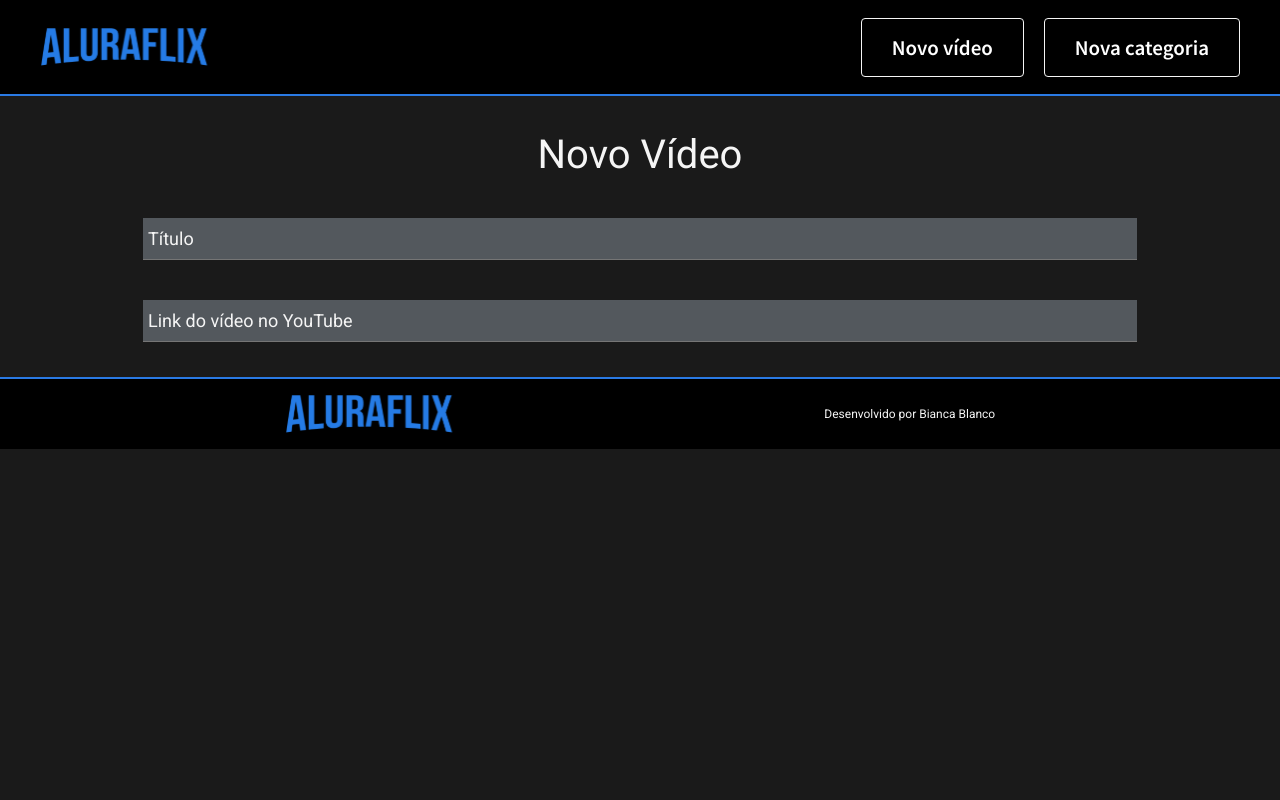
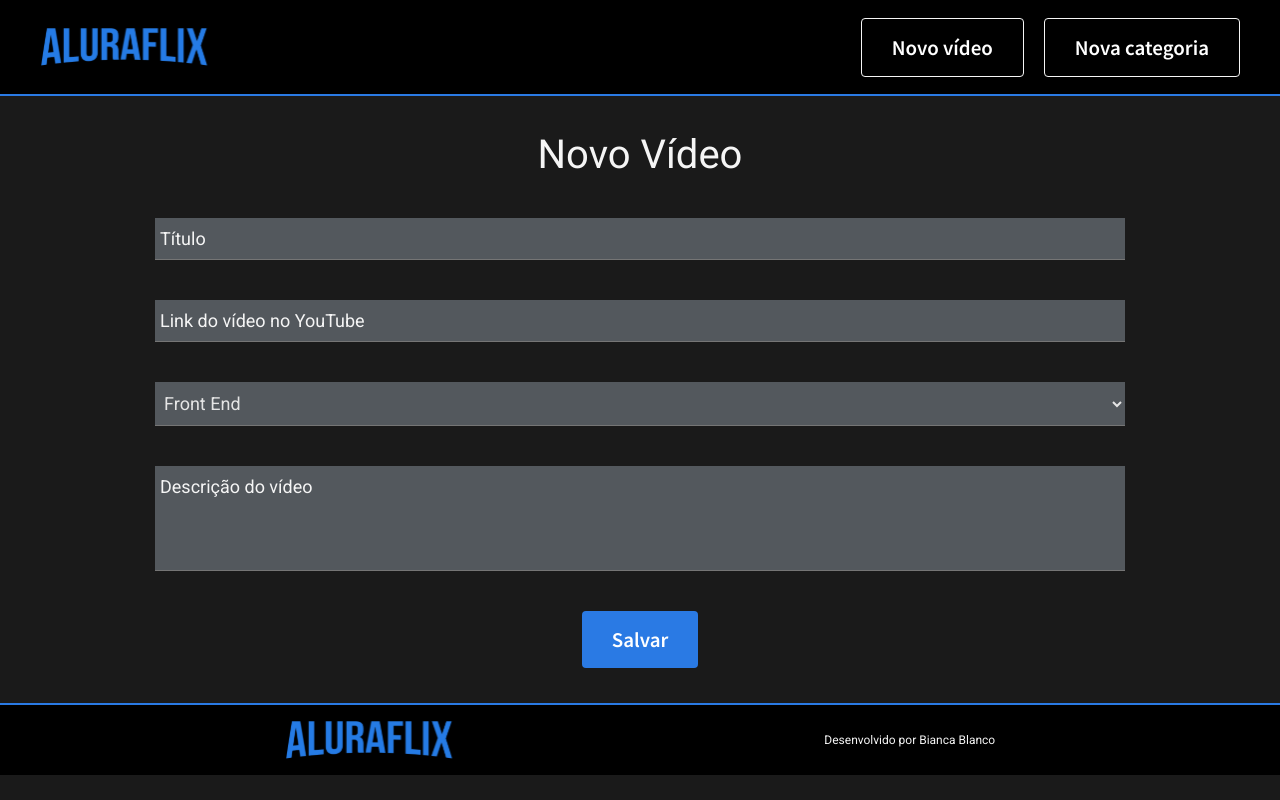
Before and after one commit to bncblnc/dogflix, a React (Create React App) app: page /novovideo in a window 1280 px wide. Built offline with nearby package versions, Linux system fonts and the light colour scheme.

Commit message:
adding function to form and create textarea and select

```diff
--- a/src/components/Form/SelectInput.jsx
+++ b/src/components/Form/SelectInput.jsx
@@ -0,0 +1,26 @@
+import React from "react";
+import styled from "styled-components";
+
+import { FieldContainer, StyledLabel, fieldStyled } from ".";
+
+const StyledSelect = styled.select`
+  ${fieldStyled};
+`;
+
+export default function Select({ name, options, setFunction }) {
+  return (
+    <FieldContainer>
+      <StyledSelect
+        name={name}
+        onChange={(event) => setFunction(event.target.value)}
+        required
+      >
+        {options.map((obj, i) => (
+          <option key={i} value={Object.keys(obj)[0]}>
+            {Object.values(obj)[0]}
+          </option>
+        ))}
+      </StyledSelect>
+    </FieldContainer>
+  );
+}
--- a/src/components/Form/TextLarge.jsx
+++ b/src/components/Form/TextLarge.jsx
@@ -0,0 +1,32 @@
+import React from "react";
+import styled from "styled-components";
+
+import {
+  Bar,
+  FieldContainer,
+  StyledLabel,
+  fieldAnimation,
+  fieldStyled,
+} from ".";
+
+const StyledTextarea = styled.textarea`
+  ${fieldStyled};
+  ${fieldAnimation};
+  resize: none;
+`;
+
+export default function TextLarge({ label, type, value, setFunction }) {
+  return (
+    <FieldContainer>
+      <StyledTextarea
+        rows="4"
+        type={type}
+        value={value}
+        onChange={(event) => setFunction(event.target.value)}
+        required
+      />
+      <Bar />
+      <StyledLabel>{label}</StyledLabel>
+    </FieldContainer>
+  );
+}
--- a/src/components/Form/TextSmall.jsx
+++ b/src/components/Form/TextSmall.jsx
@@ -1,69 +1,28 @@
 import React from "react";
-import styled, { keyframes } from "styled-components";
-import { grayColorInput, grayColorLight, primaryColor } from "../UI/variables";
+import styled from "styled-components";
 
-const Bar = styled.span`
-  position: relative;
-  display: block;
-  width: 100%;
+import {
+  Bar,
+  FieldContainer,
+  StyledLabel,
+  fieldAnimation,
+  fieldStyled,
+} from ".";
 
-  &:before,
-  &:after {
-    content: "";
-    height: 0.2rem;
-    width: 0;
-    bottom: 0.1rem;
-    position: absolute;
-    background: ${primaryColor};
-    transition: 0.5s ease all;
-  }
+const StyledInput = styled.input`
+  ${fieldStyled};
+  ${fieldAnimation};
 `;
 
-const FieldContainer = styled.div`
-  position: relative;
-  width: 100%;
-`;
-
-const StyledInput = styled.input`
-  background-color: ${grayColorInput};
-  font-size: 1.8rem;
-  padding: 1rem 1rem 1rem 0.5rem;
-  display: block;
-  width: 100%;
-  border: none;
-  border-bottom: 1px solid #757575;
-
-  &:focus {
-    outline: none;
-  }
-
-  &:focus ~ label,
-  &:valid ~ label {
-    top: -2rem;
-    font-size: 1.4rem;
-    color: ${primaryColor};
-  }
-
-  &:focus ~ ${Bar}:before, &:focus ~ ${Bar}:after {
-    width: 100%;
-  }
-`;
-
-const StyledLabel = styled.label`
-  color: ${grayColorLight};
-  font-size: 1.8rem;
-  font-weight: normal;
-  position: absolute;
-  pointer-events: none;
-  left: 0.5rem;
-  top: 1rem;
-  transition: 0.2s ease all;
-`;
-
-export default function TextSmall({ label }) {
+export default function TextSmall({ label, type, value, setFunction }) {
   return (
     <FieldContainer>
-      <StyledInput type="text" required />
+      <StyledInput
+        type={type}
+        value={value}
+        onChange={(event) => setFunction(event.target.value)}
+        required
+      />
       <Bar />
       <StyledLabel>{label}</StyledLabel>
     </FieldContainer>
--- a/src/components/Form/index.js
+++ b/src/components/Form/index.js
@@ -1,5 +1,10 @@
 import styled from "styled-components";
-import { grayColorLight } from "../UI/variables";
+import {
+  grayColorInput,
+  grayColorLight,
+  grayColorMedium,
+  primaryColor,
+} from "../UI/variables";
 
 export const TitleForm = styled.h1`
   color: ${grayColorLight};
@@ -8,7 +13,7 @@ export const TitleForm = styled.h1`
 `;
 
 export const FormStyled = styled.form`
-  width: 80%;
+  max-width: 100rem;
   margin: 2rem auto;
   padding: 1.5rem;
   display: flex;
@@ -16,3 +21,64 @@ export const FormStyled = styled.form`
   align-items: center;
   gap: 4rem;
 `;
+
+export const fieldStyled = () => `
+  color: ${grayColorMedium};
+  background-color: ${grayColorInput};
+  font-size: 1.8rem;
+  padding: 1rem 1rem 1rem 0.5rem;
+  display: block;
+  width: 100%;
+  border: none;
+  border-bottom: 1px solid #757575;
+
+  &:focus {
+    outline: none;
+  }
+`;
+
+export const fieldAnimation = () => `
+  &:focus ~ label,
+  &:valid ~ label {
+   top: -2rem;
+   font-size: 1.4rem;
+   color: ${primaryColor};
+  }
+
+  &:focus ~ ${Bar}:before, &:focus ~ ${Bar}:after {
+   width: 100%;
+  }
+`;
+
+export const Bar = styled.span`
+  position: relative;
+  display: block;
+  width: 100%;
+
+  &:before,
+  &:after {
+    content: "";
+    height: 0.2rem;
+    width: 0;
+    bottom: 0.1rem;
+    position: absolute;
+    background: ${primaryColor};
+    transition: 0.5s ease all;
+  }
+`;
+
+export const FieldContainer = styled.div`
+  position: relative;
+  width: 100%;
+`;
+
+export const StyledLabel = styled.label`
+  color: ${grayColorLight};
+  font-size: 1.8rem;
+  font-weight: normal;
+  position: absolute;
+  pointer-events: none;
+  left: 0.5rem;
+  top: 1rem;
+  transition: 0.2s ease all;
+`;
--- a/src/pages/NewVideo/index.jsx
+++ b/src/pages/NewVideo/index.jsx
@@ -1,6 +1,11 @@
 import React, { useState } from "react";
 import { FormStyled, TitleForm } from "../../components/Form";
 import TextSmall from "../../components/Form/TextSmall";
+import TextLarge from "../../components/Form/TextLarge";
+import { ButtonPrimary } from "../../components/Button";
+import Select from "../../components/Form/SelectInput";
+
+import initialData from "../../data/initial-data.json";
 
 export default function NewVideo() {
   const [title, setTitle] = useState("");
@@ -8,12 +13,49 @@ export default function NewVideo() {
   const [category, setCategory] = useState("");
   const [description, setDescription] = useState("");
 
+  function getOptions() {
+    const options = initialData.map((data) => ({ [data.url]: data.category }));
+    return options;
+  }
+
   return (
     <main>
-      <FormStyled>
+      <FormStyled
+        onSubmit={(evento) => {
+          evento.preventDefault();
+          console.log(title, link, category, description);
+        }}
+      >
         <TitleForm>Novo Vídeo</TitleForm>
-        <TextSmall label="Título" />
-        <TextSmall label="Link do vídeo no YouTube" />
+        <TextSmall
+          label="Título"
+          type="text"
+          value={title}
+          setFunction={setTitle}
+        />
+        <TextSmall
+          label="Link do vídeo no YouTube"
+          type="text"
+          value={link}
+          setFunction={setLink}
+        />
+        <Select
+          name="category"
+          value={category}
+          options={getOptions()}
+          setFunction={setCategory}
+        />
+
+        <TextLarge
+          label="Descrição do vídeo"
+          type="text"
+          value={description}
+          setFunction={setDescription}
+        />
+
+        <ButtonPrimary type="submit" primary>
+          Salvar
+        </ButtonPrimary>
       </FormStyled>
     </main>
   );
```
